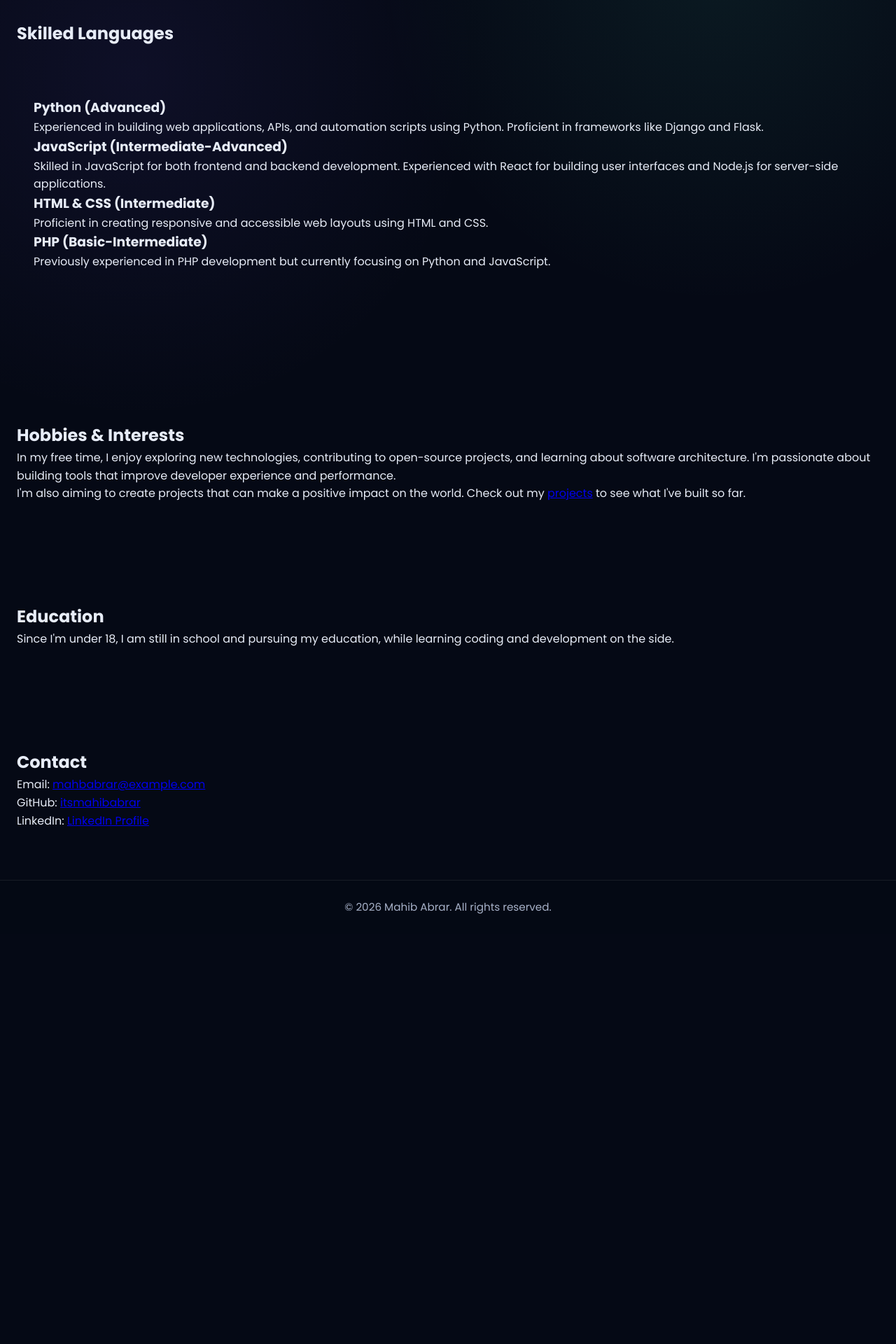
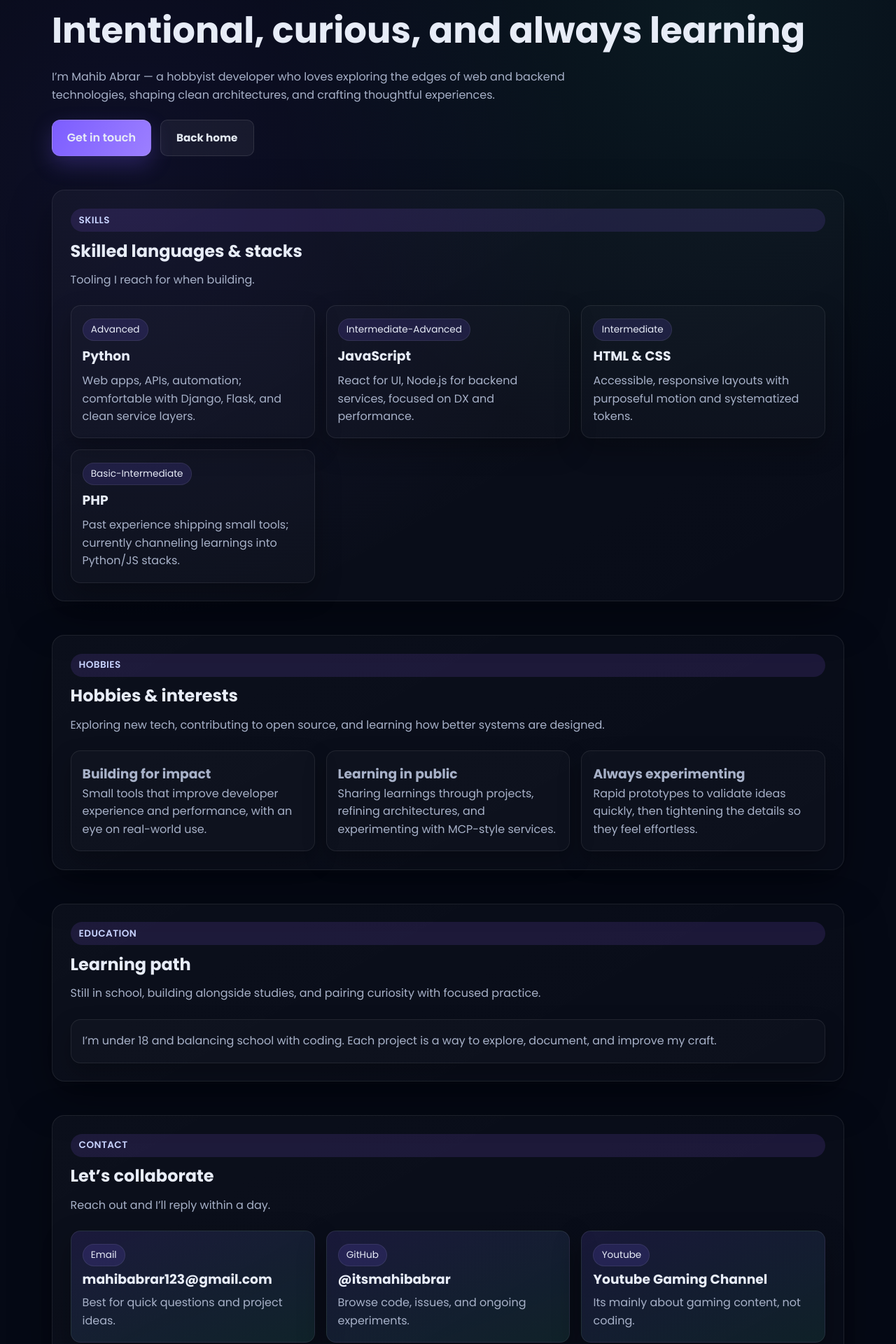
Before and after one commit to MahibAbrar222/mahibabrar.github.io, a React (Vite) app: page /about in a window 1280 px wide. Shown: the part 200-2120 px from the top of the page at 70% size. Before the commit the page ends 1534 px from the top, so only its background shows below. Built offline with nearby package versions, Linux system fonts and the light colour scheme.

Commit message:
Revamp About page layout and content for improved clarity and engagement

```diff
--- a/src/About.tsx
+++ b/src/About.tsx
@@ -2,49 +2,126 @@ import { Link } from "react-router-dom";
 
 export default function About() {
   return (
-    <>
-      <h1>About Me</h1>
-      <p>Hi, I'm Mahib Abrar, a hobbyist developer experimenting with web backend technologies. I'm curious, always learning, and love solving problems with code.</p>
+    <main className="about-page">
+      <header className="about-hero">
+        <p className="eyebrow">About</p>
+        <h1>Intentional, curious, and always learning</h1>
+        <p className="about-lead">
+          I’m Mahib Abrar — a hobbyist developer who loves exploring the edges of web and backend
+          technologies, shaping clean architectures, and crafting thoughtful experiences.
+        </p>
+        <div className="about-actions">
+          <a className="btn primary" href="#contact">Get in touch</a>
+          <Link className="btn ghost" to="/">Back home</Link>
+        </div>
+      </header>
 
-      <section className="skilled-language">
-        <h2>Skilled Languages</h2>
-        <section className="language-list">
+      <section className="about-panels" aria-labelledby="skills-heading">
+        <div className="panel-head">
+          <p className="eyebrow">Skills</p>
+          <h2 id="skills-heading">Skilled languages & stacks</h2>
+          <p className="panel-lead">Tooling I reach for when building.</p>
+        </div>
+        <div className="language-list">
           <div className="language-item">
-            <h3>Python <span>(Advanced)</span></h3>
-            <p>Experienced in building web applications, APIs, and automation scripts using Python. Proficient in frameworks like Django and Flask.</p>
+            <div className="chip">Advanced</div>
+            <h3>Python</h3>
+            <p>Web apps, APIs, automation; comfortable with Django, Flask, and clean service layers.</p>
           </div>
           <div className="language-item">
-            <h3>JavaScript <span>(Intermediate-Advanced)</span></h3>
-            <p>Skilled in JavaScript for both frontend and backend development. Experienced with React for building user interfaces and Node.js for server-side applications.</p>
+            <div className="chip">Intermediate-Advanced</div>
+            <h3>JavaScript</h3>
+            <p>React for UI, Node.js for backend services, focused on DX and performance.</p>
           </div>
           <div className="language-item">
-            <h3>HTML & CSS <span>(Intermediate)</span></h3>
-            <p>Proficient in creating responsive and accessible web layouts using HTML and CSS.</p>
+            <div className="chip">Intermediate</div>
+            <h3>HTML & CSS</h3>
+            <p>Accessible, responsive layouts with purposeful motion and systematized tokens.</p>
           </div>
           <div className="language-item">
-            <h3>PHP <span>(Basic-Intermediate)</span></h3>
-            <p>Previously experienced in PHP development but currently focusing on Python and JavaScript.</p>
+            <div className="chip">Basic-Intermediate</div>
+            <h3>PHP</h3>
+            <p>Past experience shipping small tools; currently channeling learnings into Python/JS stacks.</p>
           </div>
-        </section>
+        </div>
       </section>
 
-      <section className="hobbies-interests">
-        <h2>Hobbies & Interests</h2>
-        <p>In my free time, I enjoy exploring new technologies, contributing to open-source projects, and learning about software architecture. I'm passionate about building tools that improve developer experience and performance.</p>
-        <p>I'm also aiming to create projects that can make a positive impact on the world. Check out my <Link to="/projects">projects</Link> to see what I've built so far.</p>
+      <section className="about-panels" aria-labelledby="hobbies-heading">
+        <div className="panel-head">
+          <p className="eyebrow">Hobbies</p>
+          <h2 id="hobbies-heading">Hobbies & interests</h2>
+          <p className="panel-lead">
+            Exploring new tech, contributing to open source, and learning how better systems are designed.
+          </p>
+        </div>
+        <div className="panel-grid">
+          <div className="panel-card">
+            <h3>Building for impact</h3>
+            <p>
+              Small tools that improve developer experience and performance, with an eye on real-world use.
+            </p>
+          </div>
+          <div className="panel-card">
+            <h3>Learning in public</h3>
+            <p>
+              Sharing learnings through projects, refining architectures, and experimenting with MCP-style
+              services.
+            </p>
+          </div>
+          <div className="panel-card">
+            <h3>Always experimenting</h3>
+            <p>
+              Rapid prototypes to validate ideas quickly, then tightening the details so they feel effortless.
+            </p>
+          </div>
+        </div>
       </section>
 
-      <section className="education">
-        <h2>Education</h2>
-        <p>Since I'm under 18, I am still in school and pursuing my education, while learning coding and development on the side.</p>
+      <section className="about-panels" aria-labelledby="education-heading">
+        <div className="panel-head">
+          <p className="eyebrow">Education</p>
+          <h2 id="education-heading">Learning path</h2>
+          <p className="panel-lead">
+            Still in school, building alongside studies, and pairing curiosity with focused practice.
+          </p>
+        </div>
+        <div className="panel-card">
+          <p>
+            I’m under 18 and balancing school with coding. Each project is a way to explore, document, and
+            improve my craft.
+          </p>
+        </div>
       </section>
 
-      <section className="contact">
-        <h2>Contact</h2>
-        <p>Email: <a href="mailto:mahbabrar@example.com">mahbabrar@example.com</a></p>
-        <p>GitHub: <a href="https://github.com/itsmahibabrar" target="_blank" rel="noopener noreferrer">itsmahibabrar</a></p>
-        <p>LinkedIn: <a href="#" target="_blank" rel="noopener noreferrer">LinkedIn Profile</a></p>
+      <section className="about-panels" id="contact" aria-labelledby="contact-heading">
+        <div className="panel-head">
+          <p className="eyebrow">Contact</p>
+          <h2 id="contact-heading">Let’s collaborate</h2>
+          <p className="panel-lead">Reach out and I’ll reply within a day.</p>
+        </div>
+        <div className="contact-grid">
+          <a className="contact-card" href="mailto:mahibabrar123@gmail.com">
+            <span className="chip">Email</span>
+            <h3>mahibabrar123@gmail.com</h3>
+            <p>Best for quick questions and project ideas.</p>
+          </a>
+          <a
+            className="contact-card"
+            href="https://github.com/itsmahibabrar"
+            target="_blank"
+            rel="noopener noreferrer"
+          >
+            <span className="chip">GitHub</span>
+            <h3>@itsmahibabrar</h3>
+            <p>Browse code, issues, and ongoing experiments.</p>
+          </a>
+          <a className="contact-card" href="https://www.youtube.com/@mahibabrar-23" target="_blank" rel="noopener noreferrer">
+            <span className="chip">Youtube</span>
+            <h3>Youtube Gaming Channel</h3>
+            <p>Its mainly about gaming content, not coding.</p>
+          </a>
+        </div>
       </section>
-    </>
+    </main>
   );
 }
--- a/src/App.css
+++ b/src/App.css
@@ -218,6 +218,139 @@ section {
     grid-template-columns: repeat(auto-fit, minmax(280px, 1fr));
     gap: 1.2rem;
 }
+.about-page {
+    max-width: 1180px;
+    margin: 0 auto;
+    padding: 5rem 1.5rem 4rem;
+    display: grid;
+    gap: 3rem;
+}
+
+.about-hero h1 {
+    font-size: clamp(2.2rem, 4vw, 3.2rem);
+    margin: 0.6rem 0 0.8rem;
+}
+
+.about-lead {
+    color: var(--muted);
+    max-width: 760px;
+}
+
+.about-actions {
+    display: flex;
+    gap: 0.8rem;
+    margin-top: 1.4rem;
+    flex-wrap: wrap;
+}
+
+.about-panels {
+    border: 1px solid var(--border);
+    border-radius: 18px;
+    background: linear-gradient(150deg, rgba(255, 255, 255, 0.03), rgba(255, 255, 255, 0.015));
+    padding: 1.6rem;
+    box-shadow: 0 22px 60px rgba(0, 0, 0, 0.35);
+}
+
+.panel-head {
+    margin-bottom: 1.5rem;
+    display: grid;
+    gap: 0.35rem;
+}
+
+.panel-head h2 {
+    margin: 0.2rem 0;
+}
+
+.panel-lead {
+    color: var(--muted);
+}
+
+.language-list {
+    display: grid;
+    grid-template-columns: repeat(auto-fit, minmax(260px, 1fr));
+    gap: 1rem;
+}
+
+.language-item {
+    padding: 1.1rem 1rem;
+    border: 1px solid var(--border);
+    border-radius: 14px;
+    background: rgba(255, 255, 255, 0.02);
+    box-shadow: 0 16px 36px rgba(0, 0, 0, 0.28);
+    display: grid;
+    gap: 0.45rem;
+}
+
+.language-item h3 {
+    margin: 0;
+}
+
+.language-item p {
+    color: var(--muted);
+    margin: 0;
+}
+
+.chip {
+    display: inline-flex;
+    align-items: center;
+    padding: 0.25rem 0.7rem;
+    border-radius: 999px;
+    border: 1px solid var(--border);
+    background: rgba(124, 93, 255, 0.15);
+    color: var(--text);
+    font-size: 0.85rem;
+    width: fit-content;
+}
+
+.panel-grid {
+    display: grid;
+    grid-template-columns: repeat(auto-fit, minmax(240px, 1fr));
+    gap: 1rem;
+}
+
+.panel-card {
+    padding: 1.1rem 1rem;
+    border-radius: 14px;
+    border: 1px solid var(--border);
+    background: rgba(255, 255, 255, 0.02);
+    color: var(--muted);
+    box-shadow: 0 14px 32px rgba(0, 0, 0, 0.26);
+}
+
+.contact-grid {
+    display: grid;
+    grid-template-columns: repeat(auto-fit, minmax(240px, 1fr));
+    gap: 1rem;
+}
+
+.contact-card {
+    display: grid;
+    gap: 0.3rem;
+    padding: 1.1rem 1rem;
+    border-radius: 14px;
+    border: 1px solid var(--border);
+    background: linear-gradient(160deg, rgba(124, 93, 255, 0.14), rgba(77, 225, 184, 0.1));
+    color: var(--text);
+    text-decoration: none;
+    transition: transform 0.25s ease, box-shadow 0.25s ease, border-color 0.25s ease;
+    box-shadow: 0 16px 42px rgba(0, 0, 0, 0.32);
+}
+
+.contact-card h3 {
+    margin: 0;
+}
+
+.contact-card p {
+    color: var(--muted);
+    margin: 0;
+}
+
+.contact-card:hover {
+    transform: translateY(-4px);
+    border-color: rgba(124, 93, 255, 0.45);
+    box-shadow: 0 20px 56px rgba(0, 0, 0, 0.38);
+}
+
 
 .about-card {
     background: rgba(255, 255, 255, 0.03);
@@ -228,6 +361,10 @@ section {
 }
 
 .about-card h3 {
+
+    .about-page {
+        padding: 4rem 1.2rem 3rem;
+    }
     margin-bottom: 0.8rem;
 }
 
```
